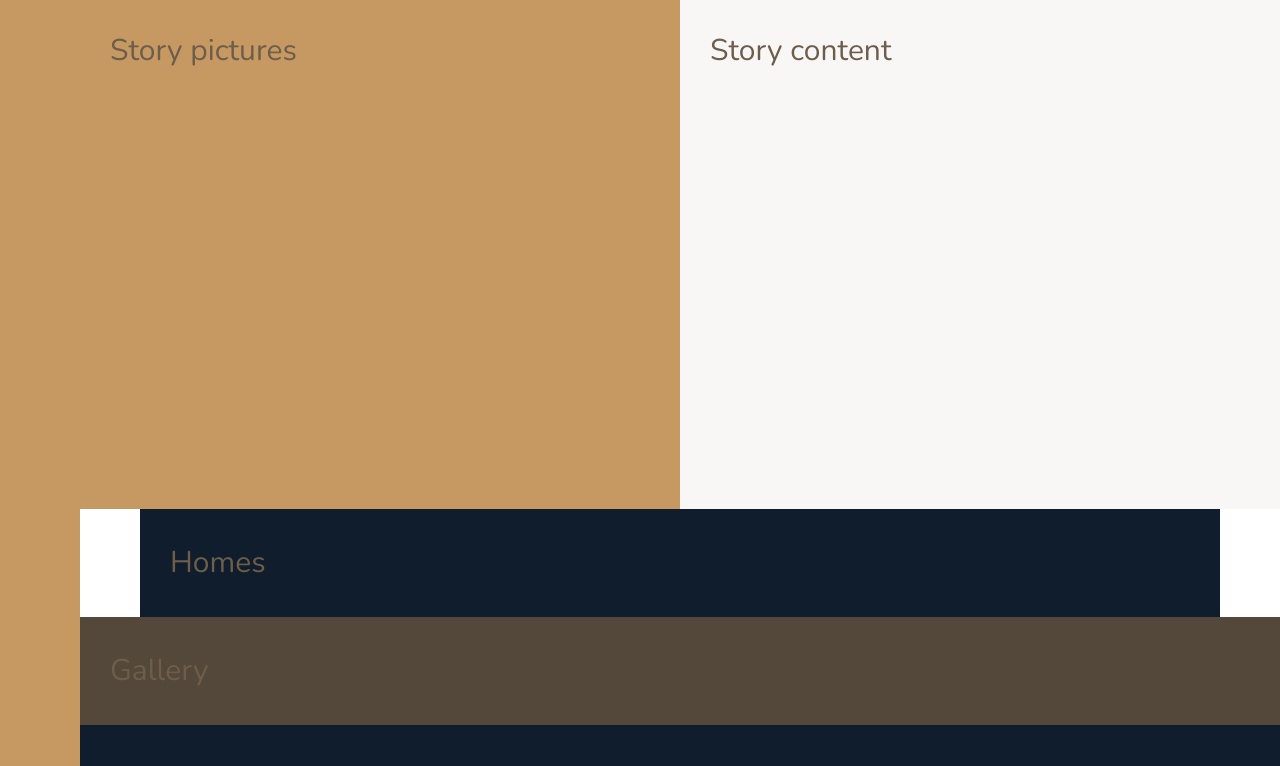
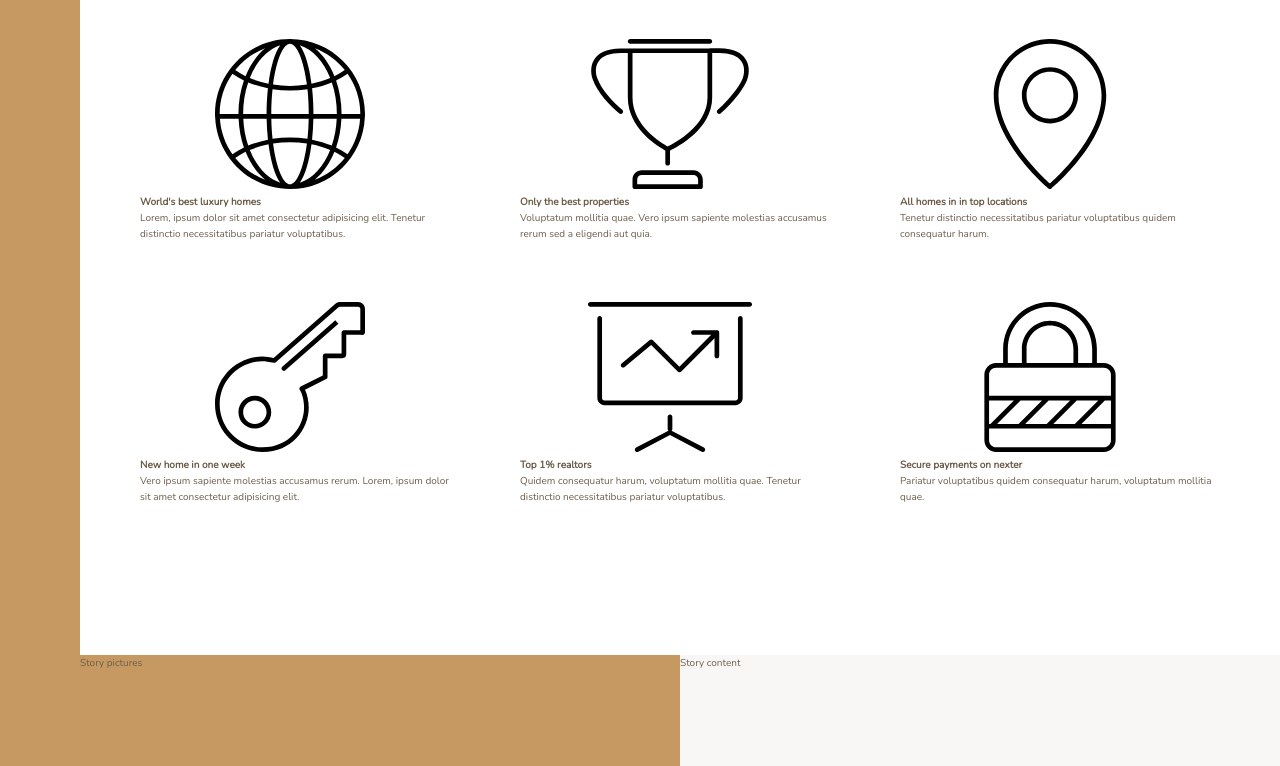
Before and after one commit to crazypokerk/CSS-Nexter-Project, a website: page index.html in a window 1280 px wide. Shown: the part 751-1517 px from the top of the page. Drawn offline with nearby package versions, Linux system fonts and the light colour scheme.

Commit message:
Building the Features Section Part 1

```diff
--- a/index.html
+++ b/index.html
@@ -21,7 +21,64 @@
 
 		<div class="realtors">Top 3 realtors</div>
 
-		<div class="features">Features</div>
+		<div class="features">
+			<!-- div.feature{feature $}*6 -->
+			<div class="feature">
+				<svg class="feature__icon">
+					<use xlink:href="img/sprite.svg#icon-global"></use>
+				</svg>
+				<h4 class="heading-4 heading-4--dark">World's best luxury homes</h4>
+				<p class="feature__text">
+					Lorem, ipsum dolor sit amet consectetur adipisicing elit. Tenetur distinctio necessitatibus pariatur
+					voluptatibus.
+				</p>
+			</div>
+			<div class="feature">
+				<svg class="feature__icon">
+					<use xlink:href="img/sprite.svg#icon-trophy"></use>
+				</svg>
+				<h4 class="heading-4 heading-4--dark">Only the best properties</h4>
+				<p class="feature__text">
+					Voluptatum mollitia quae. Vero ipsum sapiente molestias accusamus rerum sed a eligendi aut quia.
+				</p>
+			</div>
+			<div class="feature">
+				<svg class="feature__icon">
+					<use xlink:href="img/sprite.svg#icon-map-pin"></use>
+				</svg>
+				<h4 class="heading-4 heading-4--dark">All homes in in top locations</h4>
+				<p class="feature__text">
+					Tenetur distinctio necessitatibus pariatur voluptatibus quidem consequatur harum.
+				</p>
+			</div>
+			<div class="feature">
+				<svg class="feature__icon">
+					<use xlink:href="img/sprite.svg#icon-key"></use>
+				</svg>
+				<h4 class="heading-4 heading-4--dark">New home in one week</h4>
+				<p class="feature__text">
+					Vero ipsum sapiente molestias accusamus rerum. Lorem, ipsum dolor sit amet consectetur adipisicing
+					elit.
+				</p>
+			</div>
+			<div class="feature">
+				<svg class="feature__icon">
+					<use xlink:href="img/sprite.svg#icon-presentation"></use>
+				</svg>
+				<h4 class="heading-4 heading-4--dark">Top 1% realtors</h4>
+				<p class="feature__text">
+					Quidem consequatur harum, voluptatum mollitia quae. Tenetur distinctio necessitatibus pariatur
+					voluptatibus.
+				</p>
+			</div>
+			<div class="feature">
+				<svg class="feature__icon">
+					<use xlink:href="img/sprite.svg#icon-lock"></use>
+				</svg>
+				<h4 class="heading-4 heading-4--dark">Secure payments on nexter</h4>
+				<p class="feature__text">Pariatur voluptatibus quidem consequatur harum, voluptatum mollitia quae.</p>
+			</div>
+		</div>
 
 		<div class="story__pictures">Story pictures</div>
 
--- a/sass/_base.scss
+++ b/sass/_base.scss
@@ -49,9 +49,4 @@ body {
 		[sidebar-end full-start] minmax(6rem, 1fr)
 		[center-start] repeat(8, [col-start] minmax(min-content, 14rem) [col-end])
 		[center-end] minmax(6rem, 1fr) [full-end];
-
-	& > * {
-		padding: 30px;
-		font-size: 3rem;
-	}
 }
--- a/sass/_features.scss
+++ b/sass/_features.scss
@@ -1,4 +1,9 @@
 .features {
-	background-color: $color-grey-light-2;
 	grid-column: center-start / center-end;
+
+	margin: 15rem 0;
+
+	display: grid;
+	grid-template-columns: repeat(3, 1fr);
+	gap: 6rem;
 }
```
Also changed, not shown: css/style.css.
